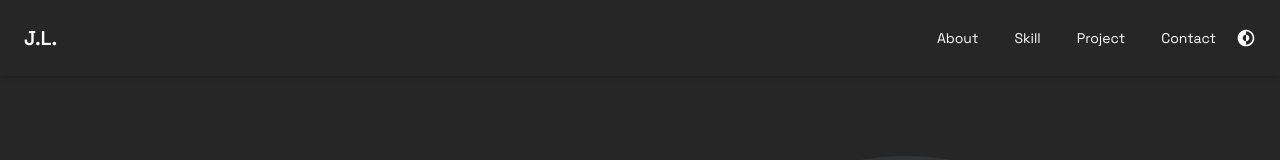
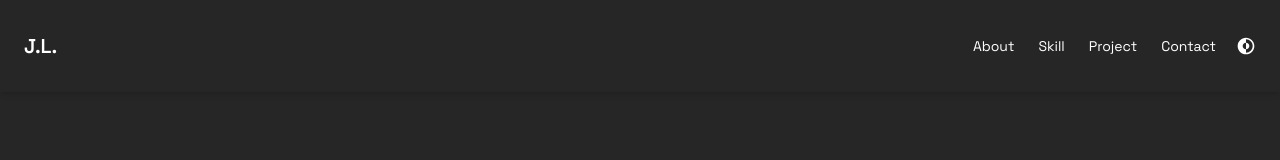
Before and after one commit to JIH-L/JIH-L.github.io, a React (Vite) app: page / in a window 1280 px wide. Shown: the top 160 px of the page. Built offline with nearby package versions, Linux system fonts and the light colour scheme; grey boxes are pictures that could not be loaded.

Commit message:
feat: update nav

```diff
--- a/src/components/Nav.tsx
+++ b/src/components/Nav.tsx
@@ -1,5 +1,21 @@
 import { NavLink } from 'react-router-dom'
 import ThemeSwitcher from '../components/ThemeSwitcher'
+function ALink({ label, href }: { label: string; href: string }) {
+  return (
+    <a
+      href={href}
+      className="rounded-lg p-3 text-sm duration-500 hover:bg-gray-100 dark:hover:bg-neutral-700"
+    >
+      {label}
+    </a>
+  )
+}
+const links = [
+  { href: '/#about', label: 'About' },
+  { href: '/#skill', label: 'Skill' },
+  { href: '/#project', label: 'Project' },
+  { href: '/#contact', label: 'Contact' },
+]
 export default function Nav() {
   return (
     <nav className="sticky top-0 z-40 flex items-center bg-white p-6 shadow-md dark:bg-neutral-800 dark:text-white">
@@ -7,38 +23,9 @@ export default function Nav() {
         J.L.
       </NavLink>
       <ul className="mr-2 flex">
-        <li className="mr-3">
-          <a
-            href="/#about"
-            className="rounded-lg p-3 text-sm duration-500 hover:bg-gray-100"
-          >
-            About
-          </a>
-        </li>
-        <li className="mr-3">
-          <a
-            href="/#skill"
-            className="rounded-lg p-3 text-sm duration-500 hover:bg-gray-100"
-          >
-            Skill
-          </a>
-        </li>
-        <li className="mr-3">
-          <a
-            href="/#project"
-            className="rounded-lg p-3 text-sm duration-500 hover:bg-gray-100"
-          >
-            Project
-          </a>
-        </li>
-        <li>
-          <a
-            href="/#contact"
-            className="rounded-lg p-3 text-sm duration-500 hover:bg-gray-100"
-          >
-            Contact
-          </a>
-        </li>
+        {links.map((link) => (
+          <ALink key={link.href} href={link.href} label={link.label} />
+        ))}
       </ul>
       <ThemeSwitcher />
     </nav>
```
